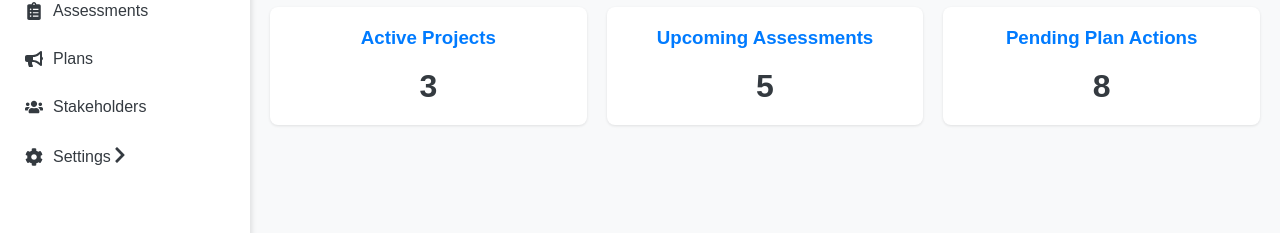
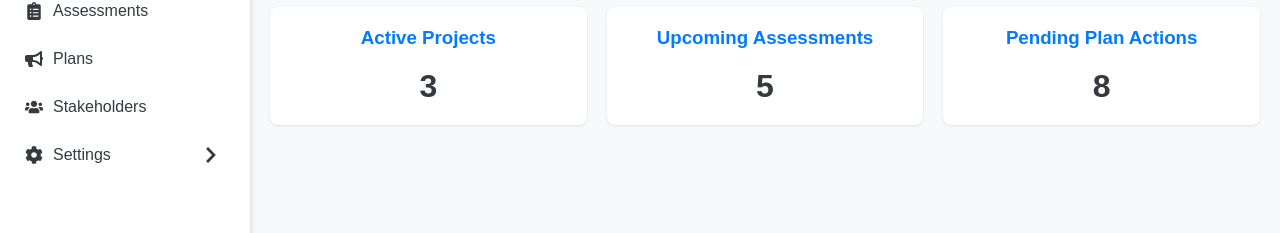
Before and after one commit to ian-angus/Change-Management-Platform, a React (Create React App) app in the folder frontend/: page / in a window 1280 px wide. Shown: the part 279-512 px from the top of the page. Built offline with nearby package versions, Linux system fonts and the light colour scheme.

Commit message:
fix: Improve table header visibility and sidebar submenu indentation

```diff
--- a/frontend/src/components/layout/Sidebar.css
+++ b/frontend/src/components/layout/Sidebar.css
@@ -28,6 +28,7 @@
   text-decoration: none;
   transition: background-color 0.2s ease, color 0.2s ease, border-left 0.2s ease;
   border-left: 5px solid transparent;
+  position: relative; /* Needed for submenu toggle icon positioning */
 }
 
 .app-sidebar nav li a svg {
@@ -52,6 +53,36 @@
     color: var(--brightfold-white);
 }
 
+/* Submenu Styles */
+.app-sidebar .submenu {
+  list-style: none;
+  padding-left: 0; /* Remove default padding */
+  margin: 0;
+  background-color: var(--brightfold-light-gray); /* Slightly different background */
+}
+
+.app-sidebar .submenu li a {
+  padding-left: 40px; /* Indent submenu items */
+  border-left: 5px solid transparent; /* Reset border */
+}
+
+.app-sidebar .submenu li a:hover {
+  background-color: #e0e0e0; /* Darker hover for submenu */
+}
+
+.app-sidebar .submenu li a.active {
+  background-color: var(--brightfold-blue); /* Keep active style consistent */
+  color: var(--brightfold-white);
+  border-left: 5px solid var(--brightfold-orange);
+}
+
+.submenu-toggle-icon {
+  margin-left: auto; /* Push icon to the right */
+  padding-left: 10px;
+  display: inline-flex;
+  align-items: center;
+}
+
 
 /* Responsive adjustments */
 @media (max-width: 768px) {
--- a/frontend/src/pages/EmployeeManagement.css
+++ b/frontend/src/pages/EmployeeManagement.css
@@ -27,6 +27,7 @@
 .data-table th {
   background-color: #f2f2f2;
   font-weight: bold;
+  color: #333; /* Added dark color for header text */
 }
 
 .data-table tr:nth-child(even) {
```
